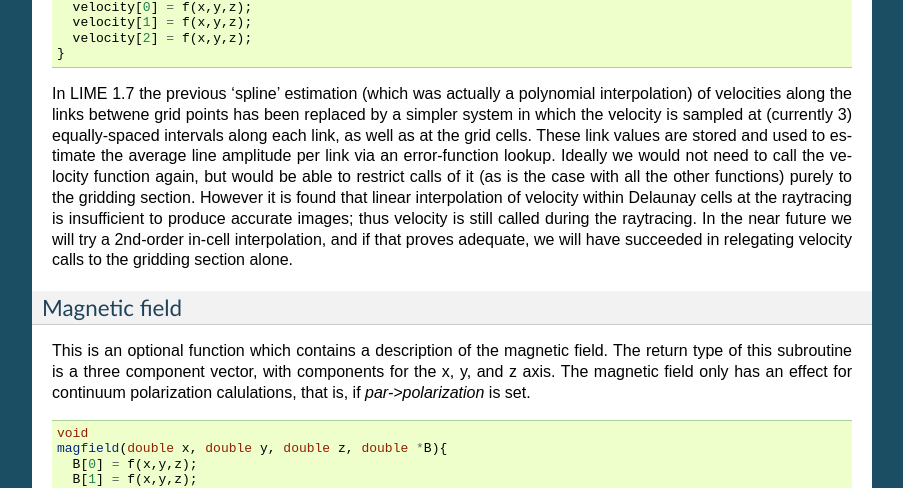
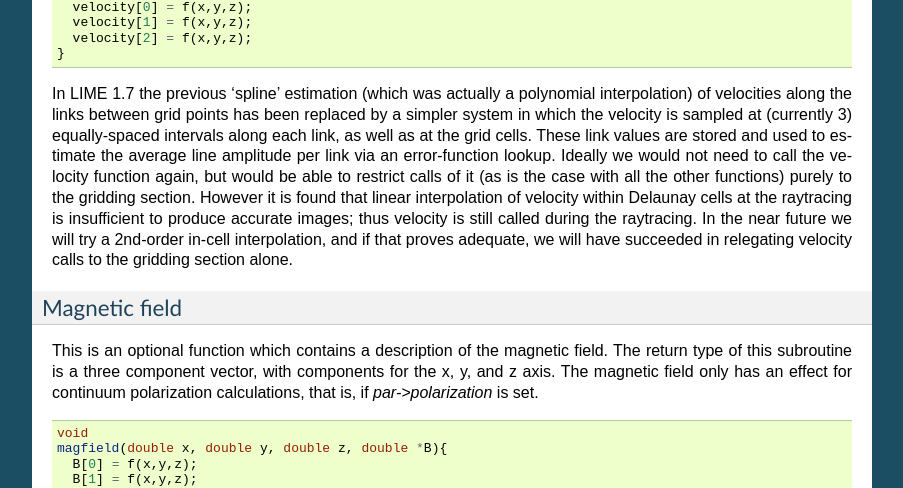
Before and after one commit to lime-rt/lime, a Sphinx documentation site: the page built from doc/usermanual.rst, in a window 1280 px wide and 900 px high, scrolled down 15205 px. Shown: the part 175-663 px from the top of the window, without its empty margins (198-1101 px from the left). Built offline with Sphinx 7.4.7, drawn with Linux system fonts in a browser that asks for light colours; some of the changed text lies outside the part shown.

Commit message:
Fix typos in user manual

```diff
--- a/doc/usermanual.rst
+++ b/doc/usermanual.rst
@@ -690,7 +690,7 @@
 
     (double) img[i]->bandwidth (semi optional)
 
-With of the spectral axis in Hz. See the :ref:`note below <img-semi>` for additional
+Width of the spectral axis in Hz. See the :ref:`note below <img-semi>` for additional
 information.
 
 .. code:: c
@@ -903,7 +903,7 @@
       velocity[2] = f(x,y,z);
     }
 
-In LIME 1.7 the previous 'spline' estimation (which was actually a polynomial interpolation) of velocities along the links betwene grid points has been replaced by a simpler system in which the velocity is sampled at (currently 3) equally-spaced intervals along each link, as well as at the grid cells. These link values are stored and used to estimate the average line amplitude per link via an error-function lookup. Ideally we would not need to call the velocity function again, but would be able to restrict calls of it (as is the case with all the other functions) purely to the gridding section. However it is found that linear interpolation of velocity within Delaunay cells at the raytracing is insufficient to produce accurate images; thus velocity is still called during the raytracing. In the near future we will try a 2nd-order in-cell interpolation, and if that proves adequate, we will have succeeded in relegating velocity calls to the gridding section alone.
+In LIME 1.7 the previous 'spline' estimation (which was actually a polynomial interpolation) of velocities along the links between grid points has been replaced by a simpler system in which the velocity is sampled at (currently 3) equally-spaced intervals along each link, as well as at the grid cells. These link values are stored and used to estimate the average line amplitude per link via an error-function lookup. Ideally we would not need to call the velocity function again, but would be able to restrict calls of it (as is the case with all the other functions) purely to the gridding section. However it is found that linear interpolation of velocity within Delaunay cells at the raytracing is insufficient to produce accurate images; thus velocity is still called during the raytracing. In the near future we will try a 2nd-order in-cell interpolation, and if that proves adequate, we will have succeeded in relegating velocity calls to the gridding section alone.
 
 
 Magnetic field
@@ -912,7 +912,7 @@
 This is an optional function which contains a description of the magnetic
 field. The return type of this subroutine is a three component vector,
 with components for the x, y, and z axis. The magnetic field only has an
-effect for continuum polarization calulations, that is, if
+effect for continuum polarization calculations, that is, if
 `par->polarization` is set.
 
 .. code:: c
```
